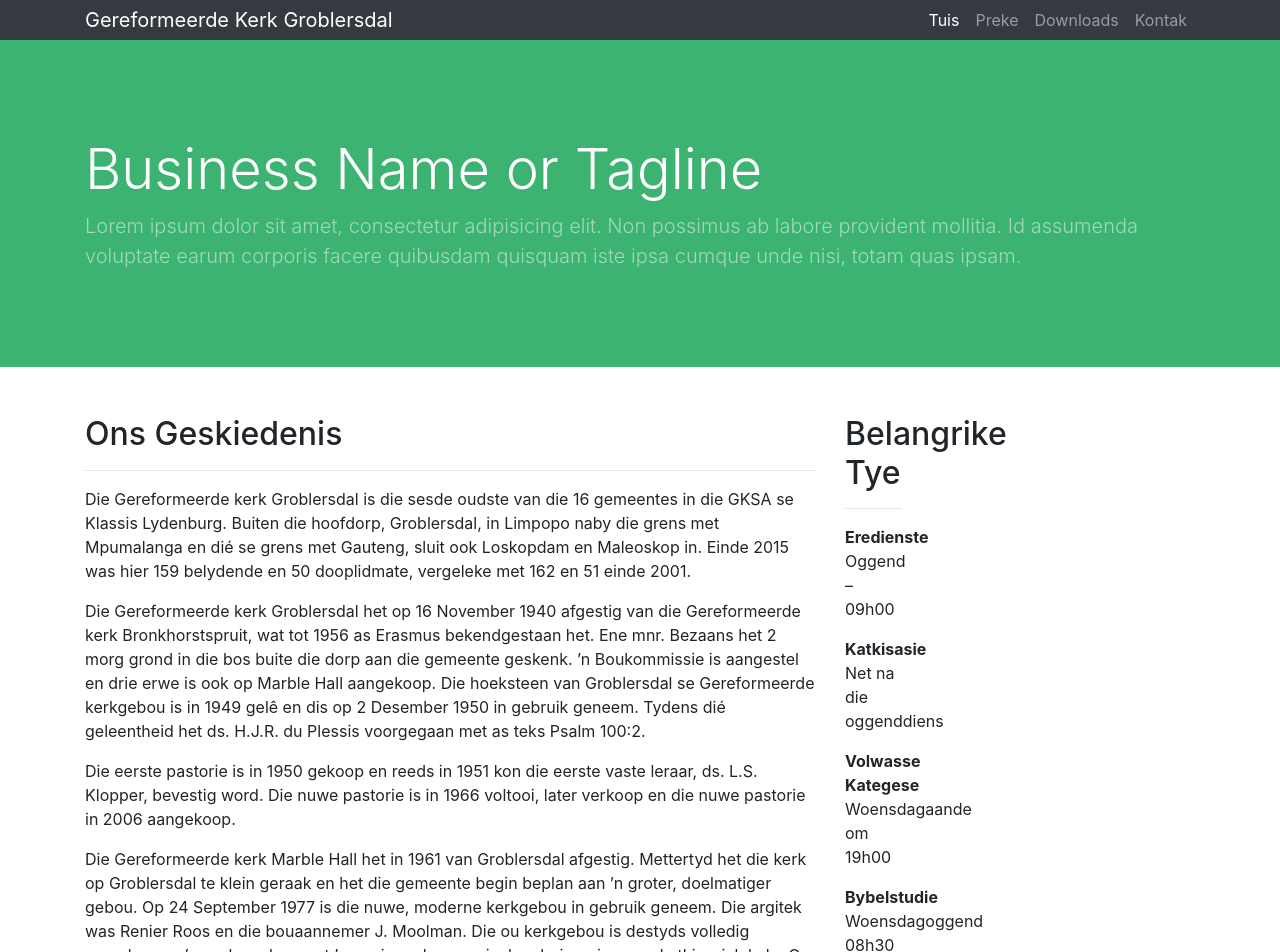
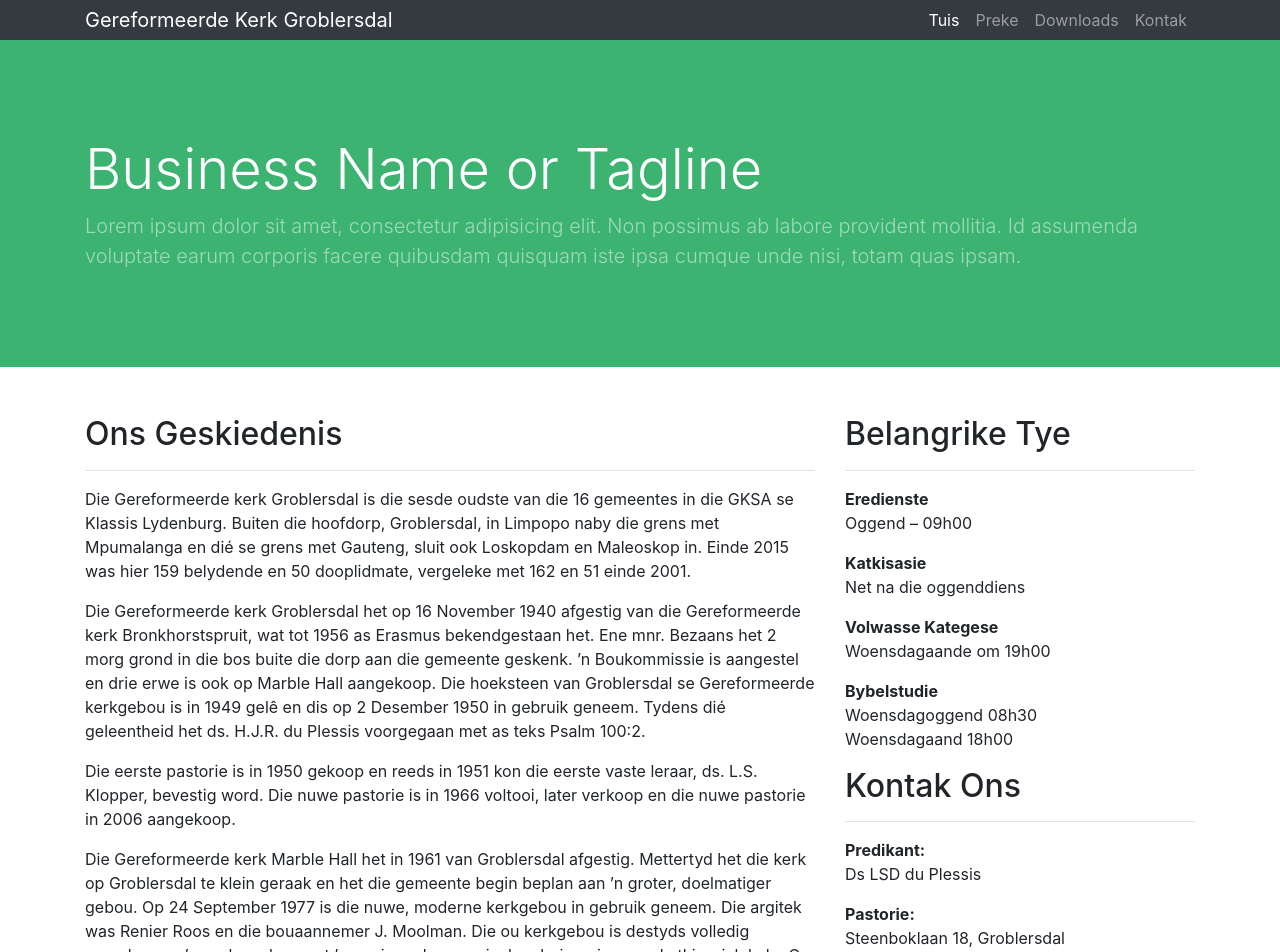
Before and after one commit to sharu725/business-frontpage, a Jekyll site: the page built from index.html, in a window 1280 px wide. Shown: the top 952 px of the page. Built offline with Jekyll 4.4.1, drawn with Linux system fonts in a browser that asks for light colours.

Commit message:
Update sidebar.html

```diff
--- a/_includes/sidebar.html
+++ b/_includes/sidebar.html
@@ -1,4 +1,3 @@
-<div>
 <div class="col-md-4 mb-5">
   <h2>Belangrike Tye</h2>
   <hr />
@@ -23,8 +22,6 @@
     <br />Woensdagaand 18h00
     <br />
   </address>
-</div>
-<div class="col-md-4 mb-5">
   <h2>Kontak Ons</h2>
   <hr />
   <address>
@@ -53,4 +50,3 @@
     <a href="mailto:#">duplsdm9@gmail.com</a>
   </address>
 </div>
-  </div>
```
